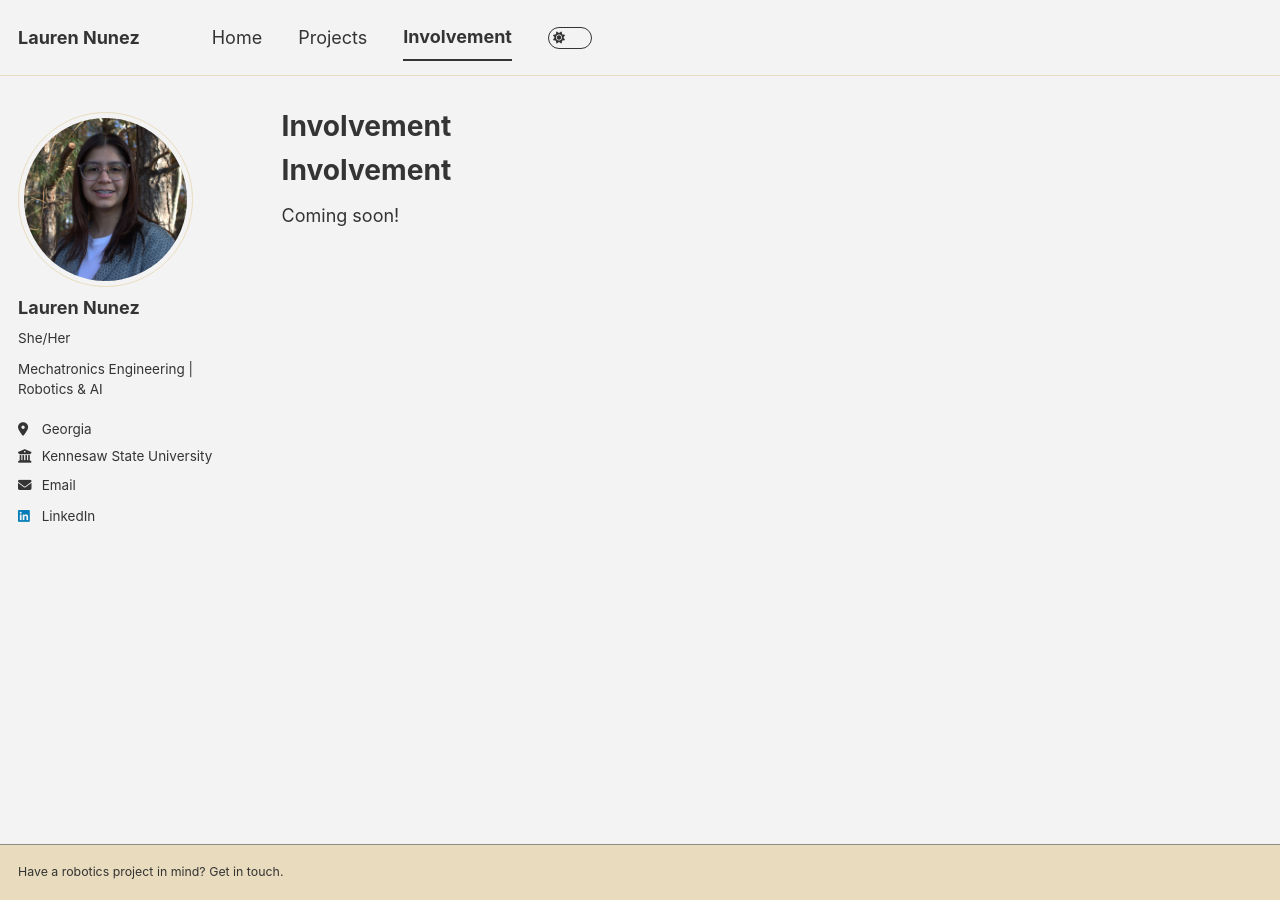
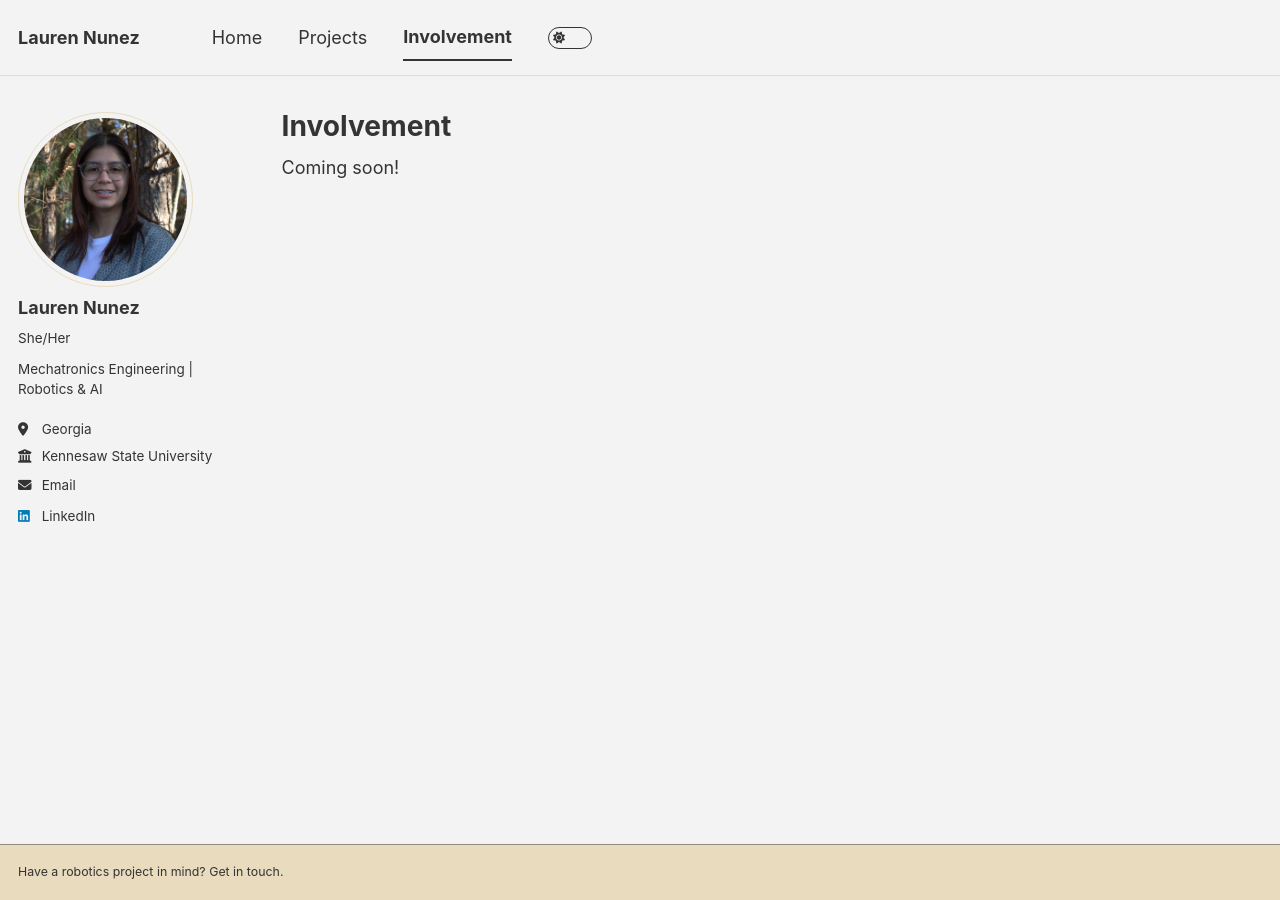
Before and after one commit to laurn156/laurn156.github.io, a Jekyll site: the page built from _pages/involvement.md, in a window 1280 px wide. Built offline with Jekyll 4.4.1, drawn with Linux system fonts in a browser that asks for light colours; a style sheet for code colours, icons or effects is not loaded.

Commit message:
Update involvement.md

```diff
--- a/_pages/involvement.md
+++ b/_pages/involvement.md
@@ -4,6 +4,5 @@ permalink: /involvement/
 author_profile: true
 ---
 
-# Involvement
 
 Coming soon!
```
